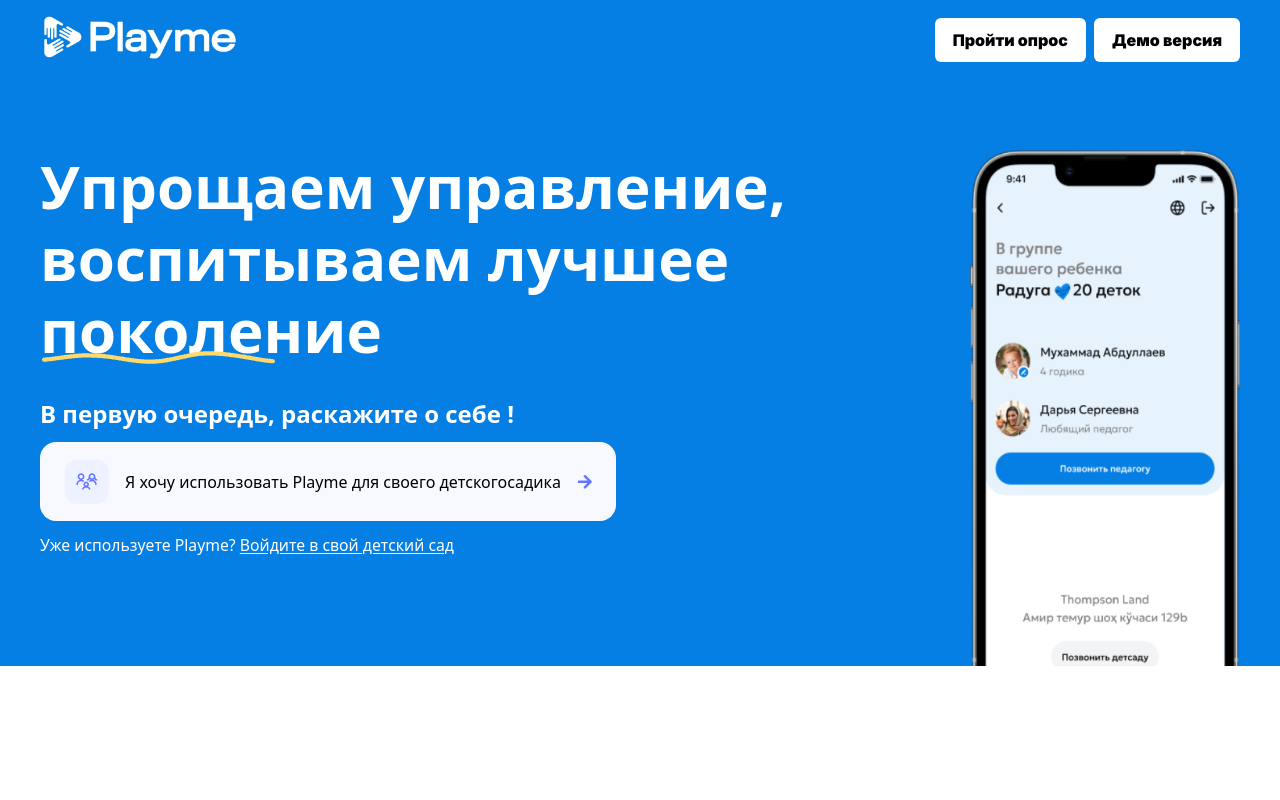
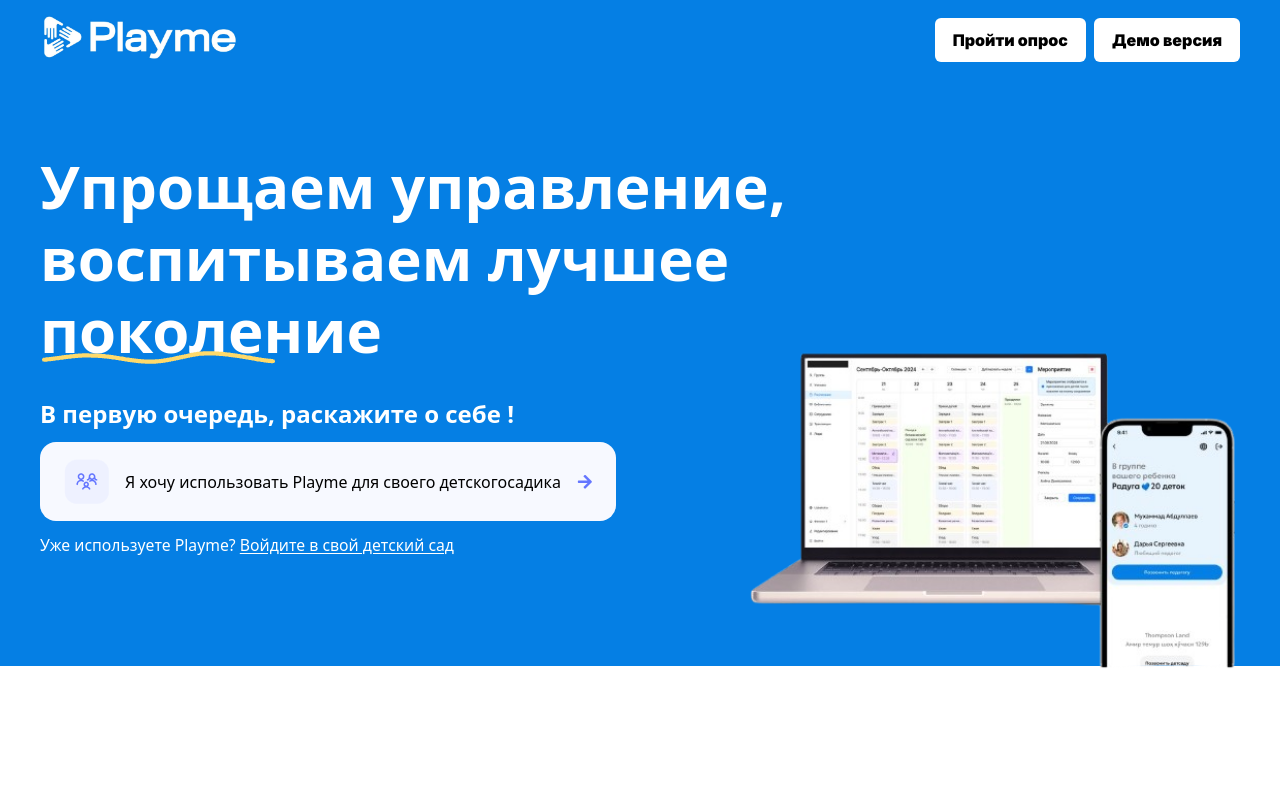
Before and after one commit to FulgurVividus/PlayMe, a React (Vite) app: page / in a window 1280 px wide. Shown: the top 800 px of the page. Built offline with nearby package versions, Linux system fonts and the light colour scheme.

Commit message:
chore: final touches

```diff
--- a/src/components/FeatureList/FeatureList.tsx
+++ b/src/components/FeatureList/FeatureList.tsx
@@ -4,8 +4,6 @@ import { motion, useInView, useAnimation } from "framer-motion";
 
 import upper1 from "../../assets/images/featureList-images/upper1.png";
 import upper2 from "../../assets/images/featureList-images/upper2.png";
-import upper3 from "../../assets/images/featureList-images/upper3.png";
-import upper4 from "../../assets/images/featureList-images/upper4.png";
 
 import lower1 from "../../assets/images/featureList-images/lower1.png";
 import lower2 from "../../assets/images/featureList-images/lower2.png";
@@ -117,7 +115,7 @@ const FeatureList: React.FC = () => {
     <>
       <section
         ref={ref}
-        className="mt-12 lg:mt-[104px] custom-container flex flex-col gap-y-2 lg:gap-y-8 px-[28px] lg:px-0 lg:w-[1160px]"
+        className="mt-12 lg:mt-[104px] custom-container flex flex-col gap-y-2 lg:gap-y-8 px-[28px] lg:px-0 lg:w-[1160px] max-w-fit"
       >
         <motion.div
           variants={{
@@ -177,7 +175,7 @@ const FeatureList: React.FC = () => {
             </div>
 
             {/* Lower cards */}
-            <div className="mx-auto px-[27px] lg:px-0 mt-[0px] lg:mt-[94px] pb-[23px] lg:pb-[113px]">
+            <div className="lg:mx-auto px-[27px] lg:px-0 mt-[0px] lg:mt-[94px] pb-[23px] lg:pb-[113px]">
               <ul className="flex flex-col lg:flex-row justify-between lg:gap-x-[60px]">
                 {lowerCards.map((lowerCard) => (
                   <li
--- a/src/components/Header/HeaderContent.tsx
+++ b/src/components/Header/HeaderContent.tsx
@@ -2,10 +2,9 @@ import React from "react";
 
 import stick from "../../assets/images/header-images/stick.png";
 import arrow from "../../assets/images/header-images/arrow.png";
-import imageHeader1 from "../../assets/images/header-images/imageHeader1.png";
-import imageHeader2 from "../../assets/images/header-images/imageHeader2.png";
 import imageHeader3 from "../../assets/images/header-images/imageHeader3.png";
 import headerRightImage from "../../assets/images/header-images/headerRightImage.webm.png";
+import headerRightImage2 from "../../assets/images/header-images/headerRightImageNew.png";
 
 const HeaderContent: React.FC = () => {
   return (
@@ -73,12 +72,19 @@ const HeaderContent: React.FC = () => {
 
         {/* Div for image on the right */}
         <div>
-          <img
+          {/* <img
             loading="lazy"
             src={headerRightImage}
             alt="headerRightImage"
             title="image"
-            className="absolute bottom-0 right-0 select-none hidden lg:block h-full w-fit"
+            className="absolute bottom-0 right-0 select-none hidden lg:block h-full w-fit z-10"
+          /> */}
+          <img
+            loading="lazy"
+            src={headerRightImage2}
+            alt="headerRightImage2"
+            title="image"
+            className="absolute bottom-[-25.6px] right-0 select-none hidden lg:block h-full"
           />
         </div>
       </header>
--- a/src/components/Header/Navigation.tsx
+++ b/src/components/Header/Navigation.tsx
@@ -5,7 +5,7 @@ import headerLogo from "../../assets/images/header-images/headerLogo.jpg";
 const Navigation: React.FC = () => {
   return (
     <>
-      <nav className="py-2.5 flex justify-between items-center custom-container">
+      <nav className="py-2.5 flex flex-col lg:flex-row gap-y-3 lg:gap-y-0 justify-between custom-container">
         <img
           loading="lazy"
           src={headerLogo}
```
Also changed, not shown: src/assets/images/header-images/headerRightImageNew.png (added), 1 other file (tests, documents, lock files or other folders).
